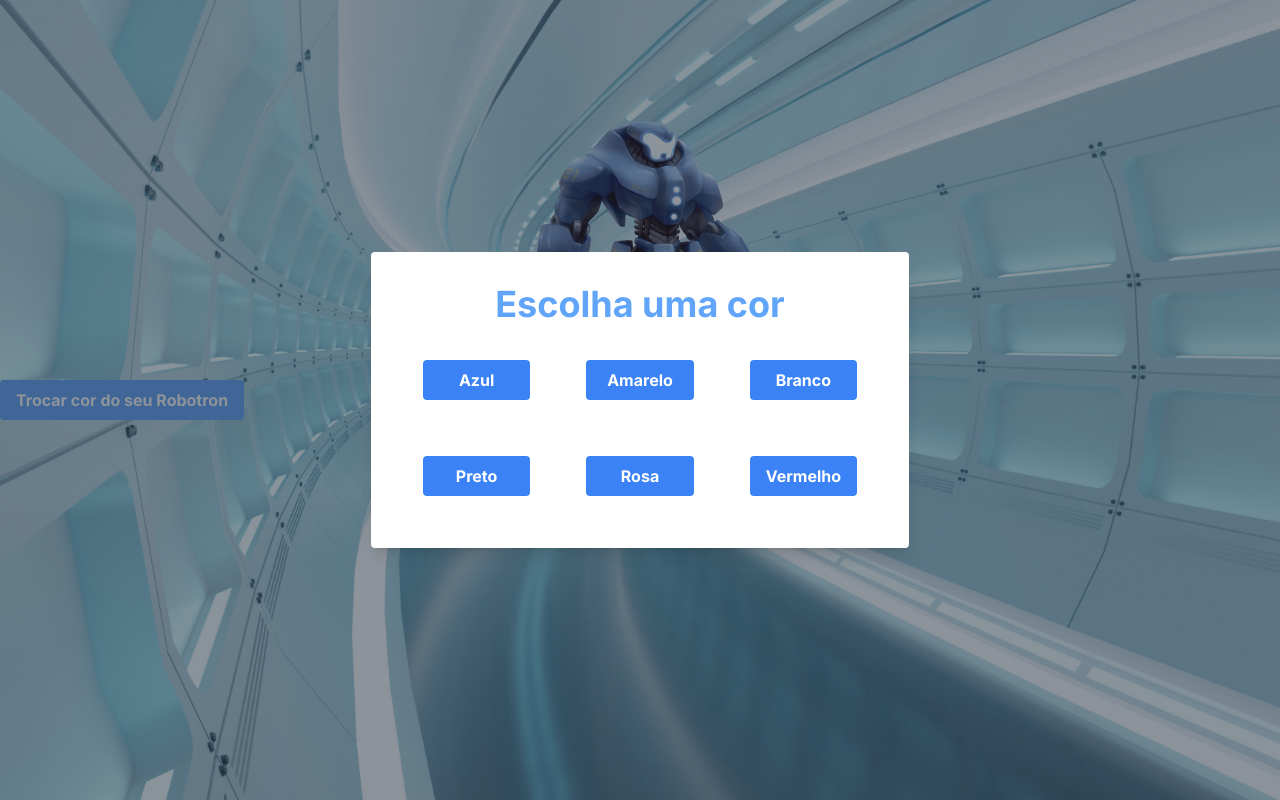
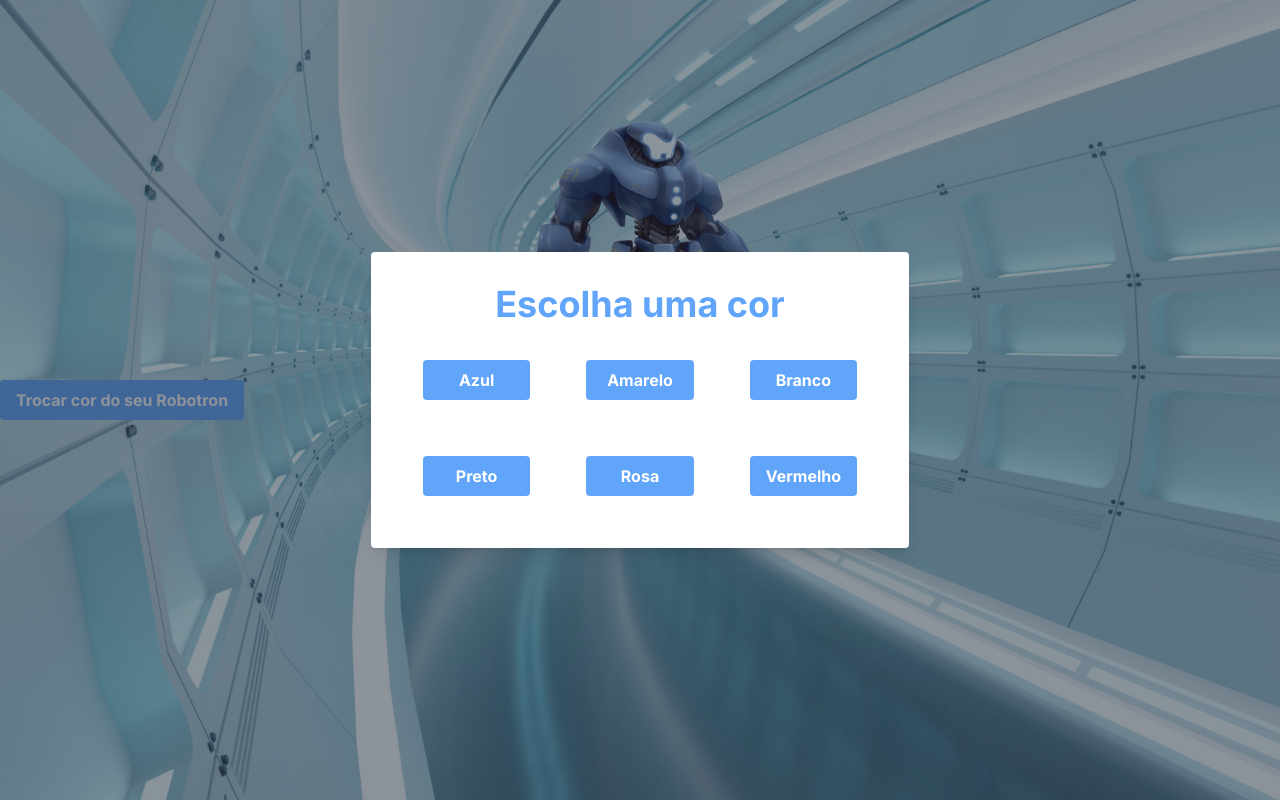
Before and after one commit to LeonardoTorresRodrigues/robotron_3000, a Next.js app: page / in a window 1280 px wide. Both pictures are taken after a click on the button "Trocar cor do seu Robotron". Built offline with nearby package versions, Linux system fonts and the light colour scheme.

Commit message:
refactor: change background color

```diff
--- a/src/components/ChangeRobotButton.tsx
+++ b/src/components/ChangeRobotButton.tsx
@@ -9,7 +9,7 @@
 	return (
 		<>
 			<button
-				className='bg-blue-500 hover:bg-blue-700 text-white font-bold py-2 px-4 rounded m-5 w-21'
+				className='bg-blue-400 hover:bg-blue-700 text-white font-bold py-2 px-4 rounded m-5 w-21'
 				onClick={onClick}
 			>
 				{color}
```
